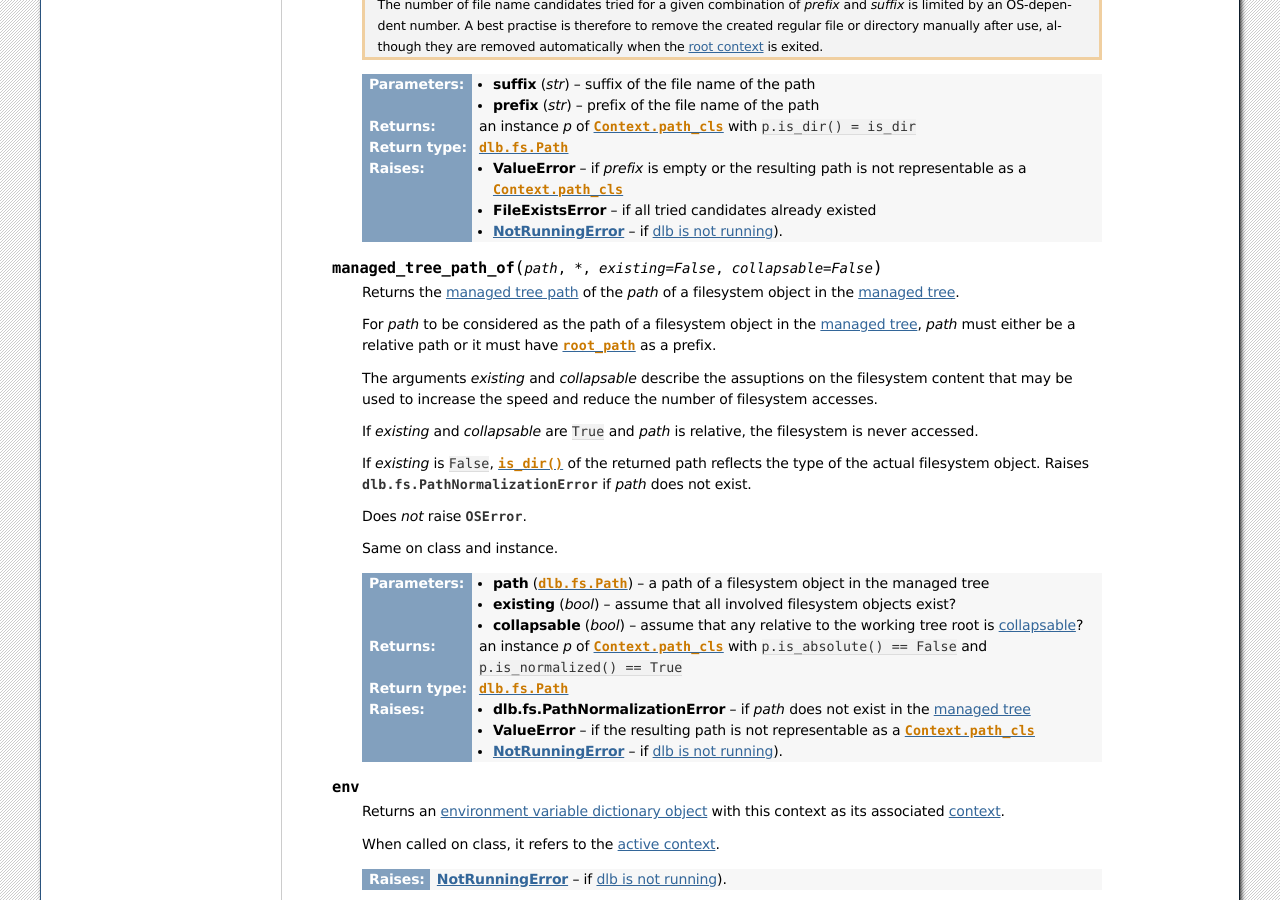
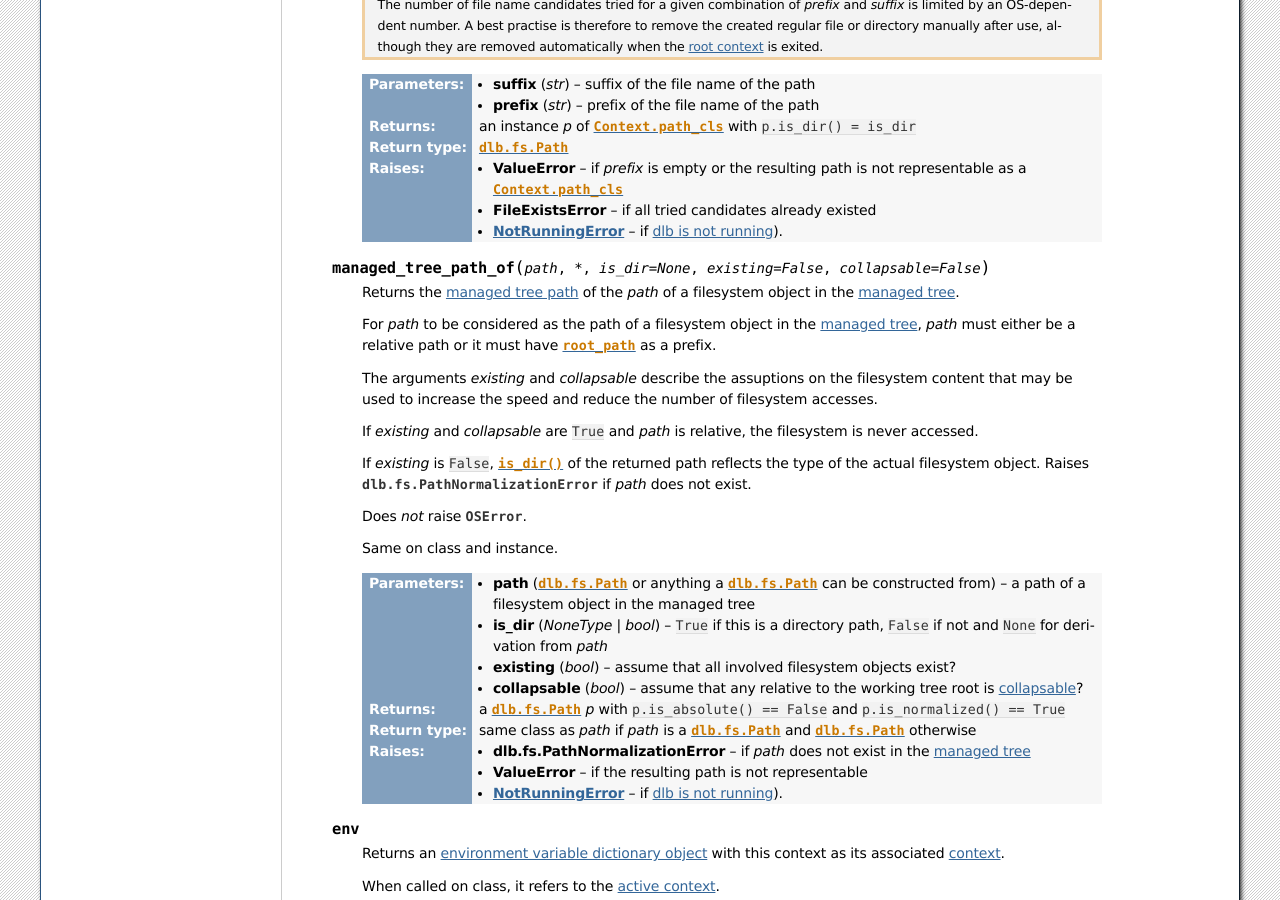
Before and after one commit to dlu-ch/dlb, a Sphinx documentation site: the page built from doc/ex_context.rst, in a window 1280 px wide and 900 px high, scrolled down 2612 px. Built offline with Sphinx 7.4.7, drawn with Linux system fonts in a browser that asks for light colours.

Commit message:
Let dlb.ex.Context.managed_tree_path_of() return the class of its argument

```diff
--- a/doc/ex_context.rst
+++ b/doc/ex_context.rst
@@ -177,7 +177,7 @@ Context objects
       :raises FileExistsError: if all tried candidates already existed
       :raises NotRunningError: if :term:`dlb is not running <run of dlb>`).
 
-   .. method:: managed_tree_path_of(path, *, existing=False, collapsable=False)
+   .. method:: managed_tree_path_of(path, *, is_dir=None, existing=False, collapsable=False)
 
       Returns the :term:`managed tree path` of the *path* of a filesystem object in the :term:`managed tree`.
 
@@ -197,18 +197,18 @@ Context objects
       Same on class and instance.
 
       :param path: a path of a filesystem object in the managed tree
-      :type path: :class:`dlb.fs.Path`
+      :type path: :class:`dlb.fs.Path` or anything a :class:`dlb.fs.Path` can be constructed from
+      :param is_dir: ``True`` if this is a directory path, ``False`` if not and ``None`` for derivation from *path*
+      :type is_dir: NoneType | bool
       :param existing: assume that all involved filesystem objects exist?
       :type existing: bool
       :param collapsable: assume that any relative to the working tree root is :term:`collapsable <collapsable path>`?
       :type collapsable: bool
-      :return:
-         an instance *p* of :attr:`Context.path_cls` with ``p.is_absolute() == False`` and
-         ``p.is_normalized() == True``
-      :rtype: :class:`.dlb.fs.Path`
+      :return: a :class:`dlb.fs.Path` *p* with ``p.is_absolute() == False`` and ``p.is_normalized() == True``
+      :rtype: same class as *path* if *path* is a :class:`dlb.fs.Path` and :class:`dlb.fs.Path` otherwise
 
       :raises dlb.fs.PathNormalizationError: if *path* does not exist in the  :term:`managed tree`
-      :raises ValueError: if the resulting path is not representable as a :attr:`Context.path_cls`
+      :raises ValueError: if the resulting path is not representable
       :raises NotRunningError: if :term:`dlb is not running <run of dlb>`).
 
    .. attribute:: env
```
Also changed, not shown: doc/fs_path.rst (+6 -4 lines), 2 other files.
